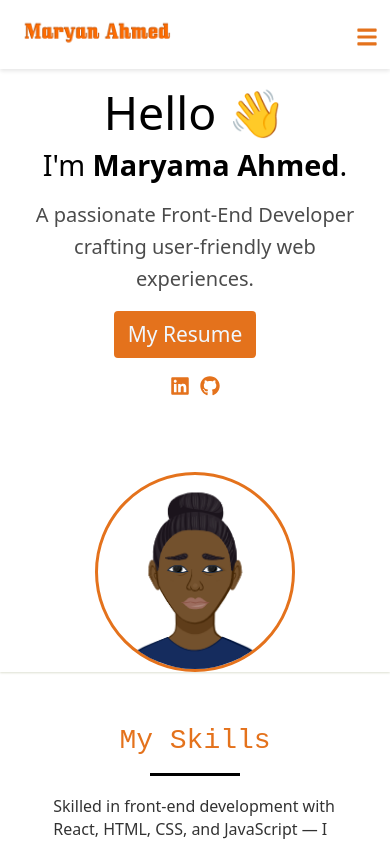
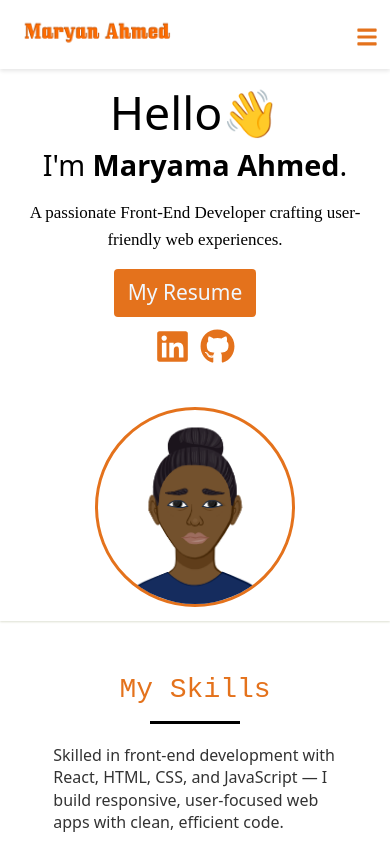
Before and after one commit to ZaamiAhmed/MaryamAhmed, a React (Create React App) app in the folder my-portfolio/: page / in a window 390 px wide. Shown: the top 843 px of the page. Built offline with nearby package versions, Linux system fonts and the light colour scheme.

Commit message:
updated files

```diff
--- a/my-portfolio/package.json
+++ b/my-portfolio/package.json
@@ -15,6 +15,7 @@
     "react-icons": "^5.5.0",
     "react-router-dom": "^7.6.1",
     "react-scripts": "5.0.1",
+    "typescript": "^5.8.3",
     "web-vitals": "^2.1.4"
   },
   "scripts": {
--- a/my-portfolio/public/index.html
+++ b/my-portfolio/public/index.html
@@ -6,7 +6,7 @@
     <meta name="viewport" content="width=device-width, initial-scale=1" />
     <meta name="theme-color" content="#000000" />
     <meta
-      name="description"
+      name="Maryan's portfolio"
       content="Web site created using create-react-app"
     />
     <!-- <link rel="stylesheet" href="../index.css"> -->
--- a/my-portfolio/src/components/Intro.css
+++ b/my-portfolio/src/components/Intro.css
@@ -33,9 +33,9 @@ section{
 }
 
 .intro p{
-    font-size: 22px;
-    line-height: 1.5;
-   opacity: 0.7;
+    font-size: 23px;
+    line-height: 1.8;
+   font-family: 'Times New Roman', Times, serif;
 }
 
 .intro button{
@@ -63,7 +63,7 @@ section{
 }
 .social-icons a{
     color: #e4721c;
-    font-size: 30px;
+    font-size: 40px;
     padding: 8px;
 
 }
@@ -86,11 +86,28 @@ section{
         font-weight: 400;
     }
     .intro p{
-        font-size: 20px;
-        line-height: 1.6;
+        font-size: 19px;
+        line-height: 1.8;
     }
     .social-icons a{
         padding: 5px;
-        font-size: 32px;
+        font-size: 36px;
+    }
+    .my-image{
+        margin-top: 30px;
     }
 }
+@media (max-width:452px) {
+    .intro p{
+        font-size: 17px;
+        line-height: 1.6;
+    }
+    .social-icons .icons{
+        font-size: 35px;
+    }
+    .my-image{
+        margin-top: 20px;
+        margin-bottom: 14px;
+    }
+
+}
--- a/my-portfolio/src/components/Intro.jsx
+++ b/my-portfolio/src/components/Intro.jsx
@@ -3,16 +3,15 @@ import Skills from './Skills';
 // import image from '../images/mary.png';
 import avatar from '../images/avatar.png';
 import { FaLinkedin, FaGithub } from "react-icons/fa";
+import { motion } from "framer-motion";
 
-
-import { motion } from "framer-motion";
 export default function Intro() {
     return (
       <>
       <section className="heading-container">
         <div className="intro">
           <h1>
-            Hello{" "}
+            Hello
             <span role="img" aria-label="wave">
               👋
             </span>
@@ -40,14 +39,14 @@ export default function Intro() {
               target="_blank"
               rel="noreferrer"
             >
-              <FaLinkedin />
+              <FaLinkedin className='icons' />
             </a>
             <a
               href="https://github.com/ZaamiAhmed?tab=repositories"
               target="_blank"
               rel="noreferrer"
             >
-              <FaGithub />
+              <FaGithub className='icons' />
             </a>
           </div>
         </div>
```
Also changed, not shown: 1 other file (tests, documents, lock files or other folders).
